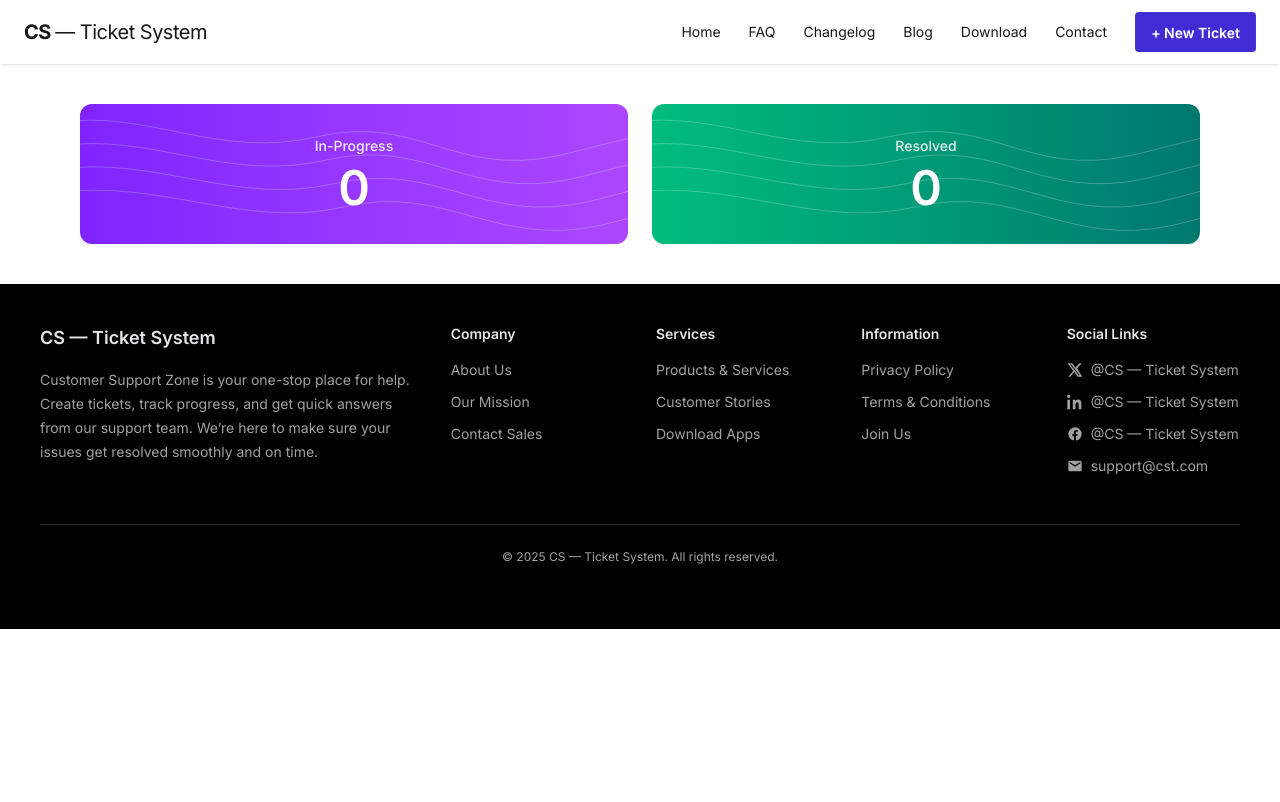
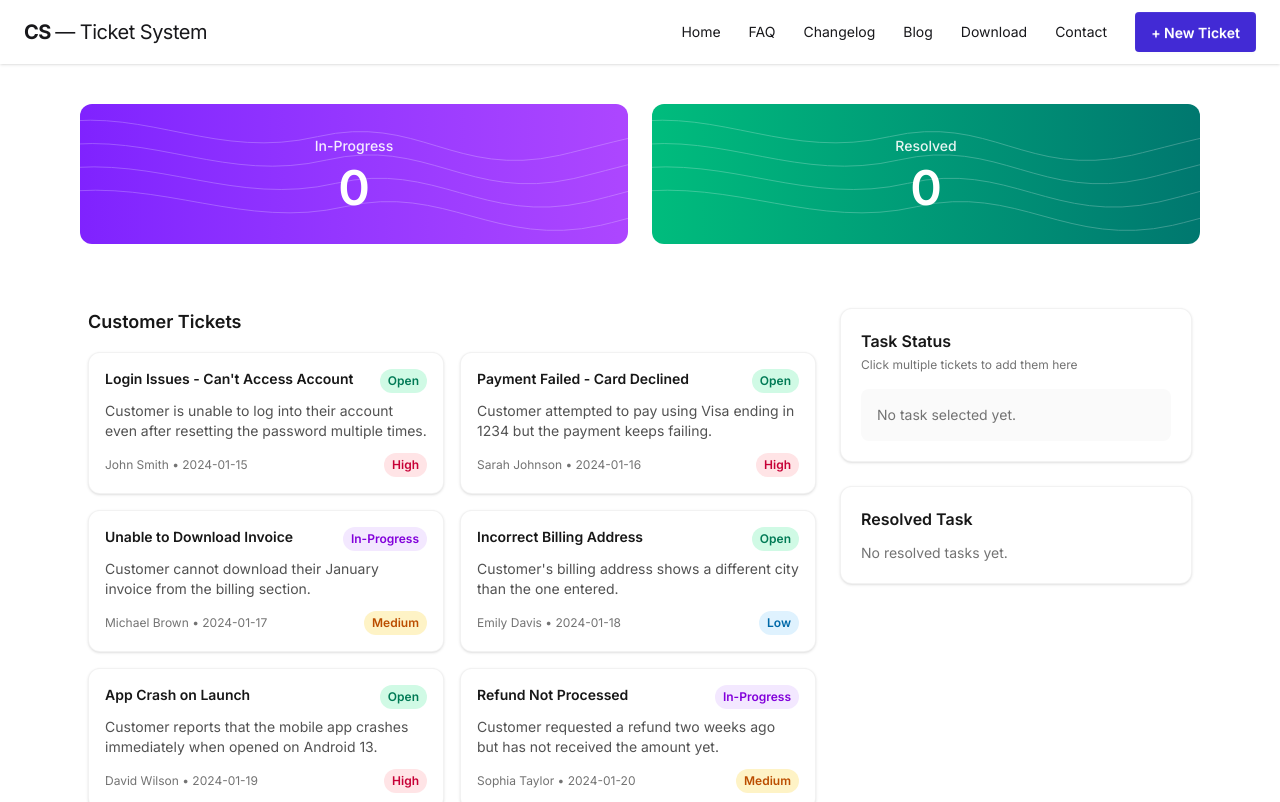
Before and after one commit to Syeed141/CustomerSupportZone, a React (Vite) app: page / in a window 1280 px wide. Shown: the top 802 px of the page. Built offline with nearby package versions, Linux system fonts and the light colour scheme.

Commit message:
Task card functionality with state uplifting added

```diff
--- a/src/App.jsx
+++ b/src/App.jsx
@@ -2,22 +2,34 @@ import './App.css'
 import Banner from './Components/Banner/Banner'
 import Footer from './Components/Footer/Footer'
 import Navbar from './Components/Navbar/Navbar'
+import TicketsBoard from './Components/TicketCards/TicketsBoard'
+import { useState } from 'react';
 
 function App() {
 
+const [TaskState , SetTaskState] = useState(0)
+
+const [ResolvedTask, SetResolvedTask] = useState(0)
+
 
   return (
-    <>
+
+
+
       <div>
+
+
 
         <Navbar> </Navbar>
 
-        <Banner></Banner>
+        <Banner TaskState={TaskState} ResolvedTask={ResolvedTask}></Banner>
+
+        <TicketsBoard  SetTaskState={SetTaskState} SetResolvedTask = {SetResolvedTask}> </TicketsBoard>
 
         <Footer> </Footer>
 
       </div>
-    </>
+
   )
 }
 
--- a/src/Components/Banner/Banner.jsx
+++ b/src/Components/Banner/Banner.jsx
@@ -28,20 +28,20 @@ const StatCard = ({ title, value, gradientClass }) => {
 };
 
 export default function Banner({
-  inProgress = 0,
-  resolved = 0,
+  ResolvedTask,
+  TaskState
 }) {
   return (
     <div className="mx-auto w-full max-w-6xl px-4">
       <div className="grid grid-cols-1 gap-6 md:grid-cols-2 mt-10 mb-10">
         <StatCard
           title="In-Progress"
-          value={inProgress}
+          value={TaskState}
           gradientClass="bg-gradient-to-r from-violet-600 to-purple-500"
         />
         <StatCard
           title="Resolved"
-          value={resolved}
+          value={ResolvedTask}
           gradientClass="bg-gradient-to-r from-emerald-500 to-teal-700"
         />
       </div>
--- /dev/null
+++ b/src/Components/TicketCards/TicketsBoard.jsx
@@ -0,0 +1,184 @@
+import React, { useEffect, useState } from "react";
+
+export default function TicketsBoard({ TaskState, SetTaskState, SetResolvedTask }) {
+  console.log(TaskState);
+  // all tickets (left side)
+  const [tickets, setTickets] = useState([]);
+  // selected tickets (Task Status) — NOW AN ARRAY
+  const [selected, setSelected] = useState([]);
+  // resolved tickets
+  const [resolved, setResolved] = useState([]);
+
+  // load tickets from public/tickets.json
+  useEffect(() => {
+    fetch("/tickets.json")
+      .then((res) => res.json())
+      .then((data) => setTickets(data))
+      .catch((err) => console.log("Failed to load tickets.json:", err));
+  }, []);
+
+  // add a ticket to Task Status (prevent duplicates)
+ const selectTicket = (ticket) => {
+  const exists = selected.some((t) => t.id === ticket.id);
+  if (exists) return;
+
+  setSelected((prev) => [...prev, ticket]);
+  SetTaskState((prev) => prev + 1);
+};
+
+  // complete ONE selected task (move it to resolved)
+  const completeTask = (task) => {
+
+     SetTaskState((prev) => prev - 1);
+     SetResolvedTask((prev) => prev + 1)
+    // move -> resolved
+    setResolved((prev) => [{ ...task, status: "Resolved" }, ...prev]);
+
+    // remove from left tickets
+    setTickets((prev) => prev.filter((t) => t.id !== task.id));
+
+    // remove from selected list
+    setSelected((prev) => prev.filter((t) => t.id !== task.id));
+  };
+
+  const priorityBadge = (priority) => {
+    const base = "text-xs font-semibold px-2 py-1 rounded-full";
+    if (priority === "High") return `${base} bg-rose-100 text-rose-700`;
+    if (priority === "Medium") return `${base} bg-amber-100 text-amber-700`;
+    return `${base} bg-sky-100 text-sky-700`;
+  };
+
+  const statusBadge = (status) => {
+    const base = "text-xs font-semibold px-2 py-1 rounded-full";
+    if (status === "Open") return `${base} bg-emerald-100 text-emerald-700`;
+    if (status === "In-Progress")
+      return `${base} bg-purple-100 text-purple-700`;
+    if (status === "Resolved") return `${base} bg-gray-100 text-gray-700`;
+    return `${base} bg-gray-100 text-gray-700`;
+  };
+
+  return (
+    <div className="max-w-6xl mx-auto p-6">
+      <div className="grid grid-cols-1 lg:grid-cols-3 gap-6">
+        {/* LEFT: Ticket cards */}
+        <div className="lg:col-span-2">
+          <h2 className="text-lg font-semibold text-neutral-900 mb-4">
+            Customer Tickets
+          </h2>
+
+          <div className="grid grid-cols-1 md:grid-cols-2 gap-4">
+            {tickets.map((t) => (
+              <button
+                key={t.id}
+                onClick={() => selectTicket(t)}
+                className="text-left rounded-xl border border-black/5 bg-white p-4 shadow-sm
+                           transition hover:-translate-y-1 hover:shadow-md"
+              >
+                <div className="flex items-start justify-between gap-3">
+                  <p className="font-semibold text-sm text-neutral-900">
+                    {t.title}
+                  </p>
+                  <span className={statusBadge(t.status)}>{t.status}</span>
+                </div>
+
+                <p className="mt-2 text-sm text-neutral-600 line-clamp-2">
+                  {t.description}
+                </p>
+
+                <div className="mt-3 flex items-center justify-between">
+                  <p className="text-xs text-neutral-500">
+                    {t.customer} • {t.createdAt}
+                  </p>
+                  <span className={priorityBadge(t.priority)}>
+                    {t.priority}
+                  </span>
+                </div>
+              </button>
+            ))}
+          </div>
+        </div>
+
+        {/* RIGHT: Task Status + Resolved */}
+        <div className="space-y-6">
+          {/* Task Status */}
+          <div className="rounded-xl border border-black/5 bg-white p-5 shadow-sm">
+            <h3 className="text-base font-semibold text-neutral-900">
+              Task Status
+            </h3>
+            <p className="mt-1 text-xs text-neutral-500">
+              Click multiple tickets to add them here
+            </p>
+
+            {selected.length === 0 ? (
+              <div className="mt-4 rounded-lg bg-neutral-50 p-4 text-sm text-neutral-500">
+                No task selected yet.
+              </div>
+            ) : (
+              <div className="mt-4 space-y-3">
+                {selected.map((task) => (
+                  <div
+                    key={task.id}
+                    className="rounded-lg border border-black/5 bg-white p-3"
+                  >
+                    <p className="font-semibold text-neutral-900">
+                      {task.title}
+                    </p>
+                    <p className="mt-1 text-sm text-neutral-600 line-clamp-3">
+                      {task.description}
+                    </p>
+
+                    <div className="mt-2 flex flex-wrap gap-2">
+                      <span className={statusBadge(task.status)}>
+                        {task.status}
+                      </span>
+                      <span className={priorityBadge(task.priority)}>
+                        {task.priority}
+                      </span>
+                    </div>
+
+                    <button
+                      onClick={() => completeTask(task)}
+                      className="mt-3 w-full rounded-lg bg-blue-600 py-2.5 text-sm font-semibold text-white
+                                 transition hover:bg-blue-700 active:bg-blue-800"
+                    >
+                      Complete Task
+                    </button>
+                  </div>
+                ))}
+              </div>
+            )}
+          </div>
+
+          {/* Resolved */}
+          <div className="rounded-xl border border-black/5 bg-white p-5 shadow-sm">
+            <h3 className="text-base font-semibold text-neutral-900">
+              Resolved Task
+            </h3>
+
+            {resolved.length === 0 ? (
+              <p className="mt-3 text-sm text-neutral-500">
+                No resolved tasks yet.
+              </p>
+            ) : (
+              <div className="mt-4 space-y-3">
+                {resolved.map((t) => (
+                  <div
+                    key={t.id}
+                    className="rounded-lg bg-emerald-50 p-3 border border-emerald-100"
+                  >
+                    <p className="text-sm font-semibold text-emerald-900">
+                      {t.title}
+                    </p>
+                    <p className="mt-1 text-xs text-emerald-700">
+                      {t.customer} • {t.createdAt}
+                    </p>
+                  </div>
+                ))}
+              </div>
+            )}
+          </div>
+        </div>
+      </div>
+    </div>
+  );
+}
```
